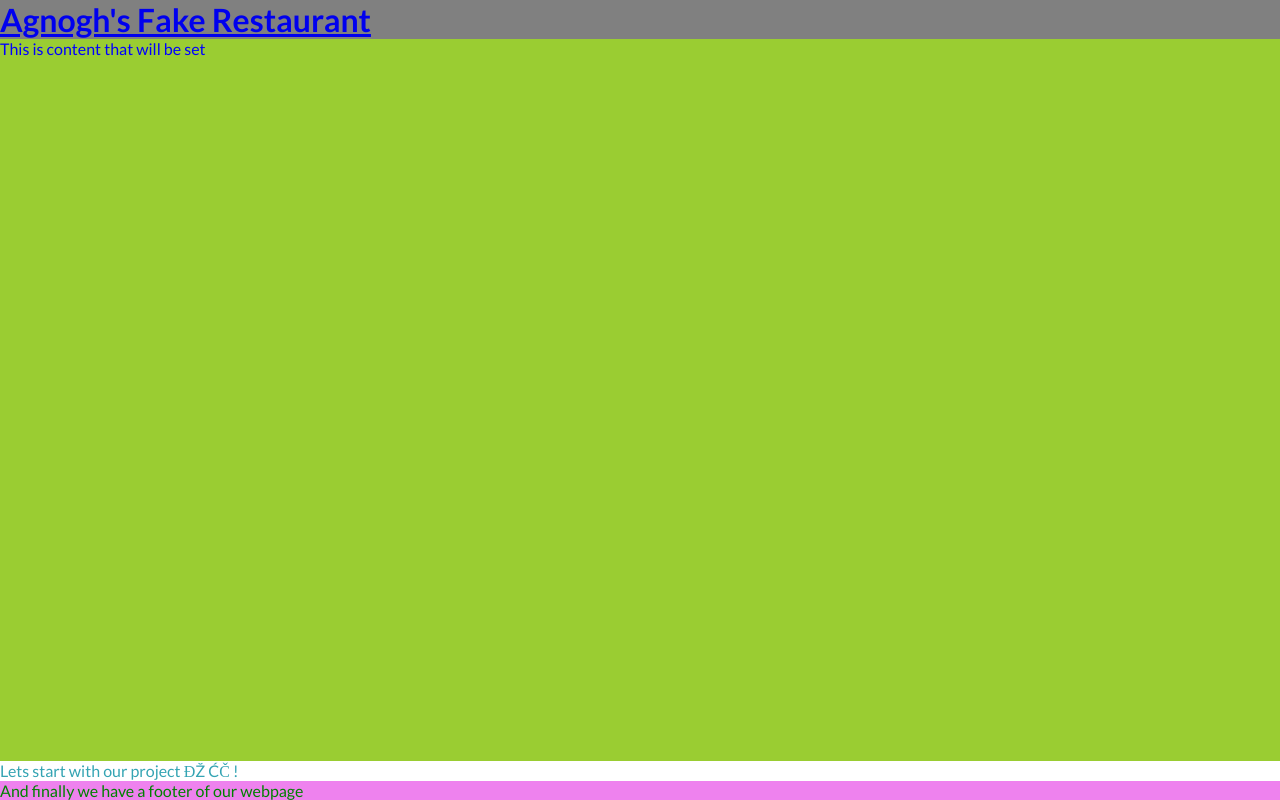
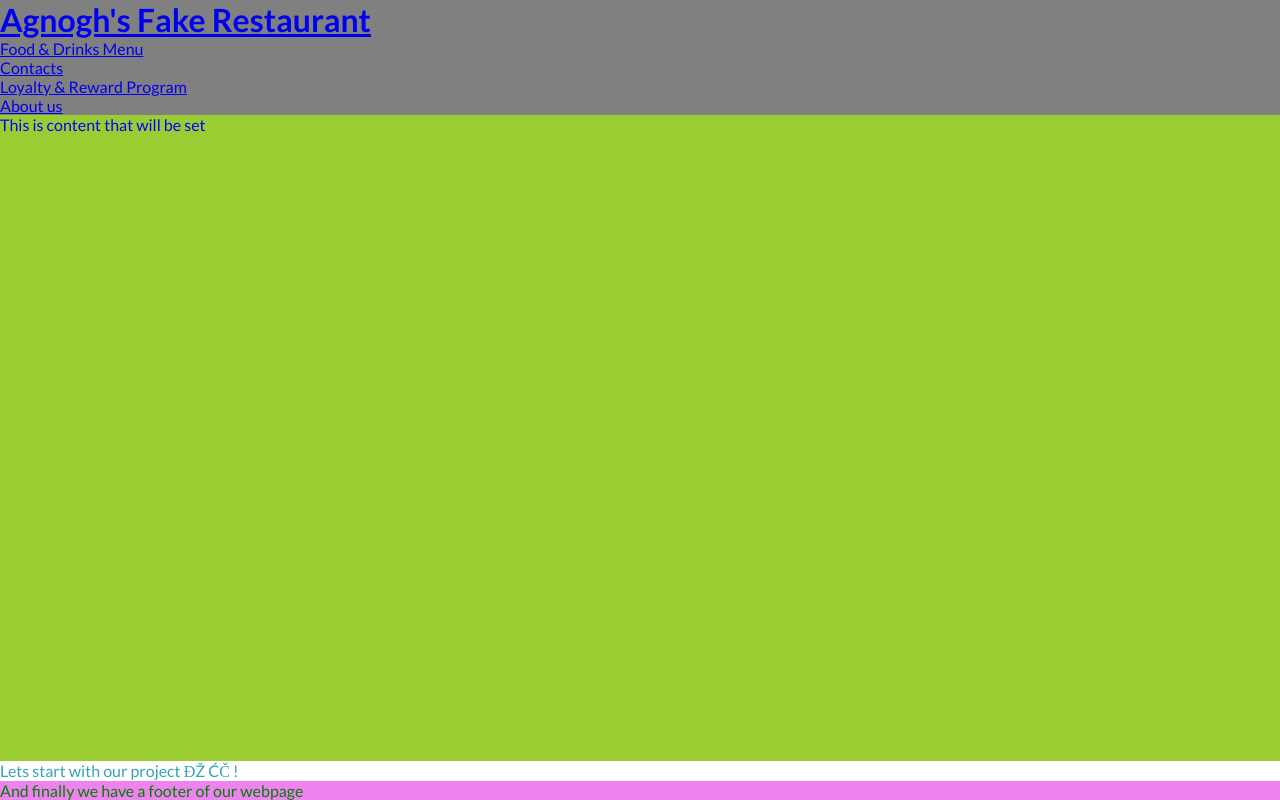
Before and after one commit to Agnogh/fake-restaurant, a plain HTML site: page index.html in a window 1280 px wide. Drawn offline with Linux system fonts and the light colour scheme; a web font is replaced by a local one.

Commit message:
nav links+creating html sites + fonts for h1

```diff
--- a/index.html
+++ b/index.html
@@ -29,6 +29,15 @@
                 <h1 id="landing_page_title">Agnogh's Fake Restaurant</h1>
             </a>
 
+        <!-- navigation elements are added ehre -->
+            <nav>
+                <ul>
+                    <li><a href="food_drinks_menu.html">Food & Drinks Menu</a></li>
+                    <li><a href="contacts.html">Contacts</a></li>
+                    <li><a href="loyalty_reward_program.html">Loyalty & Reward Program</a></li>
+                    <li><a href="about_us.html">About us</a></li>
+                </ul>
+            </nav>
         </header>
         <!-- Main goes here-->
         <main>This is content that will be set</main>
```
Also changed, not shown: about_us.html (added, +2 -0 lines), contacts.html (added, +1 -0 lines), food_drinks_menu.html (added, +1 -0 lines), loyalty_reward_program.html (added, +1 -0 lines).
